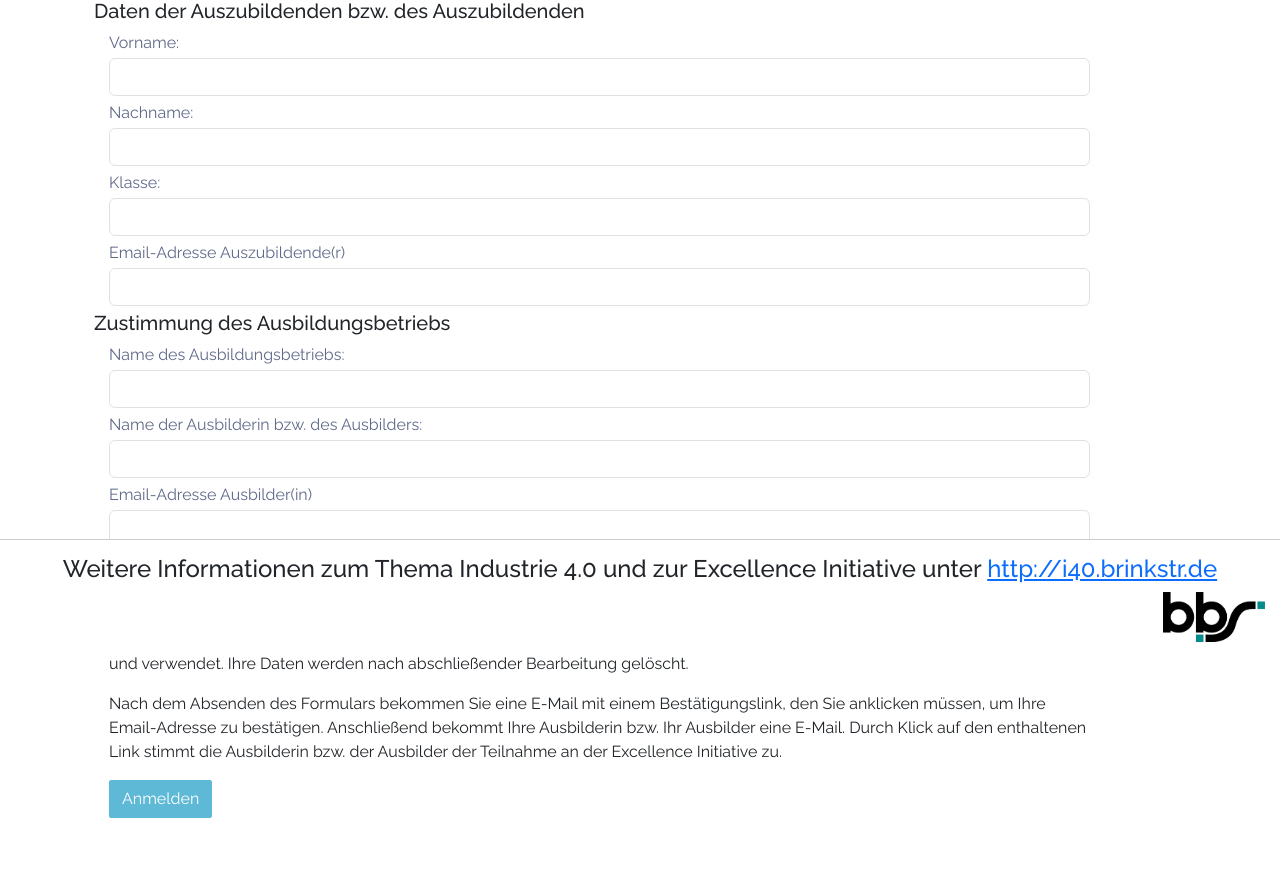
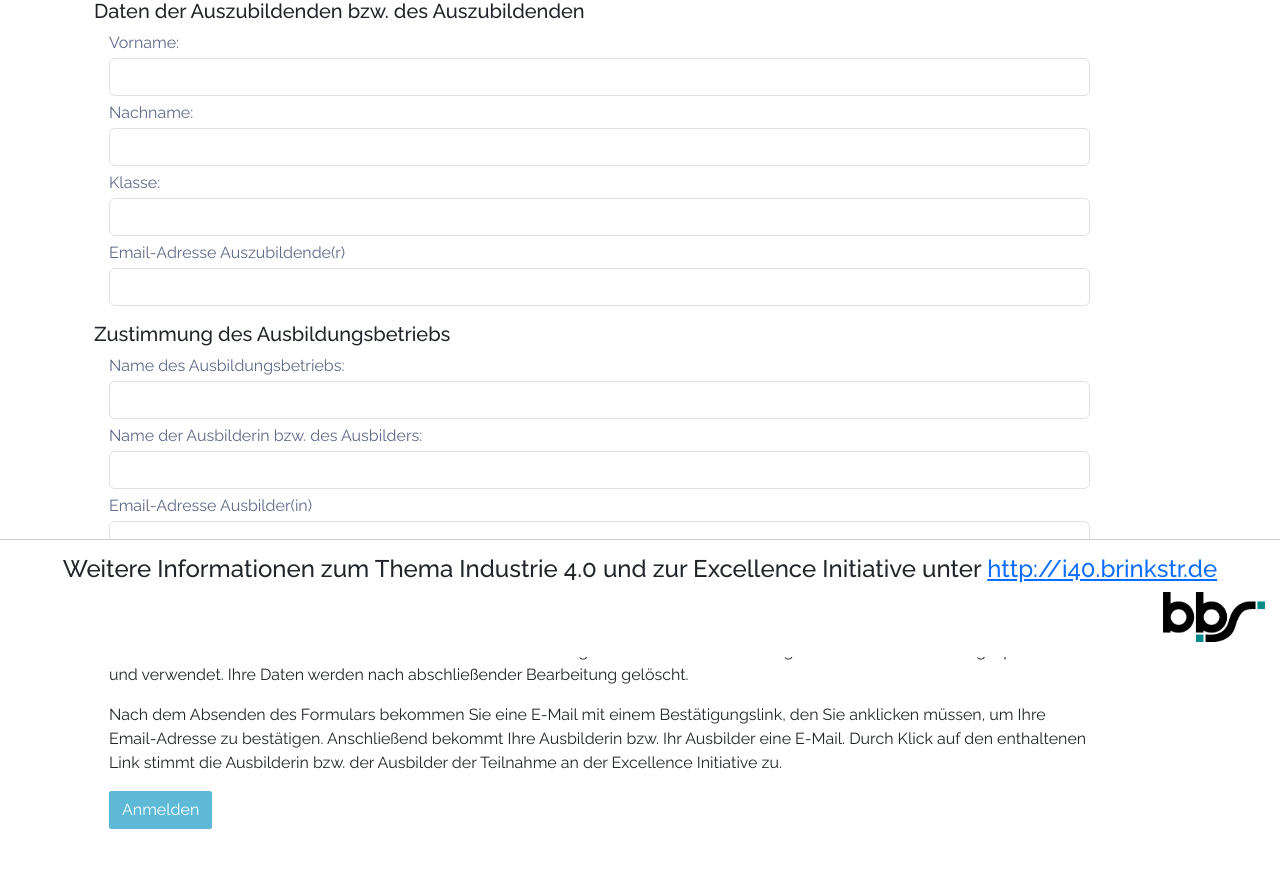
Before and after one commit to wichmann/evreg, a Flask app: page /register in a window 1280 px wide. Shown: the part 143-1017 px from the top of the page. Before the commit the page ends 961 px from the top, so only its background shows below. Run offline with Flask 3, Linux system fonts and the light colour scheme; some libraries are stand-ins or nearby versions.

Commit message:
Put some extra space in register form.

```diff
--- a/templates/register.html
+++ b/templates/register.html
@@ -57,7 +57,7 @@
             {% endif %}
         </div>
 
-        <h5>Zustimmung des Ausbildungsbetriebs</h5>
+        <h5 class="mt-3">Zustimmung des Ausbildungsbetriebs</h5>
         <div id="companydataform">
             <div class="form-group">
                 {{ form.company_name.label }}
```
